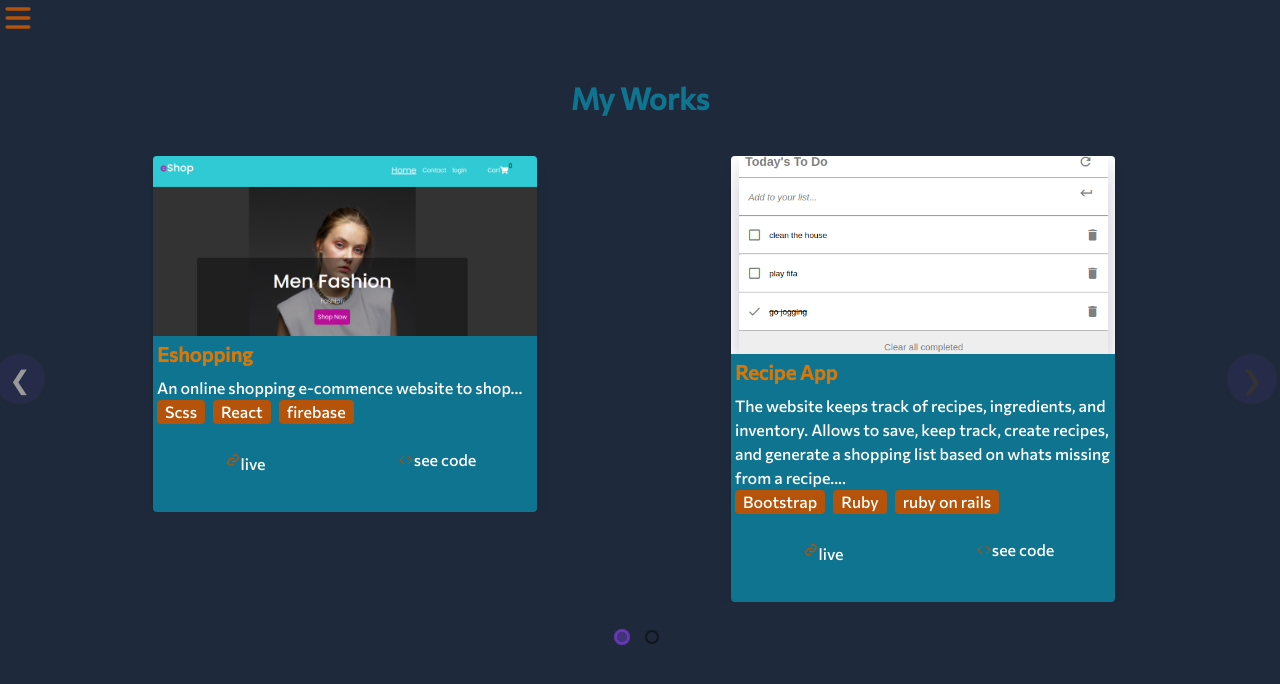
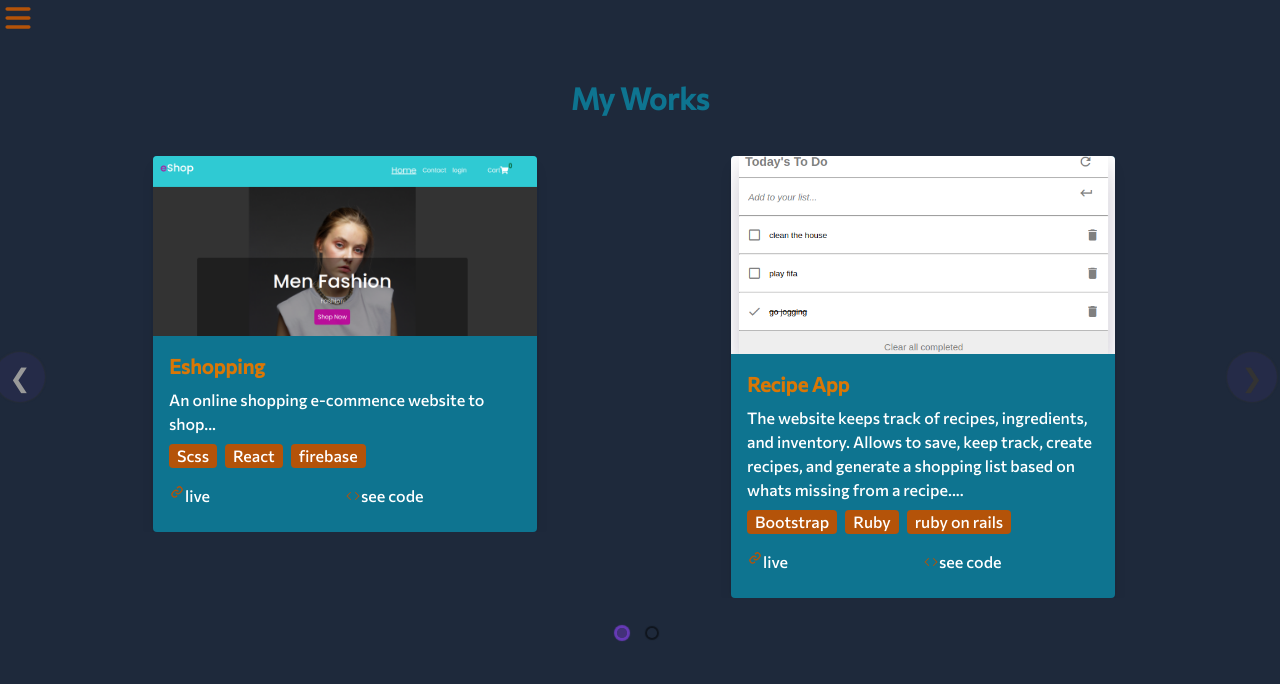
Before and after one commit to medsonmoombe/portifolio, a React (Create React App) app: page /works in a window 1280 px wide. Shown: the top 684 px of the page. Built offline with nearby package versions, Linux system fonts and the light colour scheme.

Commit message:
Add adjustment to the cards

```diff
--- a/package.json
+++ b/package.json
@@ -20,6 +20,7 @@
     "react-scripts": "5.0.1",
     "react-tsparticles": "^2.5.3",
     "styled-components": "^5.3.6",
+    "swiper": "^8.4.5",
     "tsparticles": "^2.5.3",
     "tsparticles-engine": "^2.3.3",
     "web-vitals": "^2.1.4"
--- a/src/components/ProjectCard.js
+++ b/src/components/ProjectCard.js
@@ -4,42 +4,54 @@ import { BiLink } from "react-icons/bi";
 import { BsCode } from "react-icons/bs";
 
 const ProjectCard = ({ project }) => {
-  const { title, img, description, link , code, lang} = project;
+  const { title, img, description, link, code, lang } = project;
   return (
     <>
-      <motion.div
-      className="max-w-sm rounded overflow-hidden shadow-lg bg-cyan-700 w-full h-auto">
+      <motion.div className="max-w-sm rounded overflow-hidden shadow-lg bg-cyan-700 w-full h-auto">
         <motion.img
-            whileHover={{scale: 1.05}}
+          whileHover={{ scale: 1.05 }}
           transition={{ duration: 0.6, ease: "easeInOut" }}
-        className="w-full h-42" src={img} alt="project name"></motion.img>
-        <div className="px-1 py-1">
-          <div className="font-bold text-xl mb-2 text-amber-600 font-bold	 capitalize">{title}</div>
-          <p className="text-white text-base w-30 overflow-ellipsis sm:text-xs">{description}...</p>
-          <div className="flex justify-start items-start gap-2">
-          <span className="bg-amber-700 text-white border-0 px-2 py-0 rounded">{lang[0]}</span>
-          <span className="bg-amber-700 text-white border-0 px-2 py-0 rounded">{lang[1]}</span>
-          <span className="bg-amber-700 text-white border-0 px-2 py-0 rounded">{lang[2]}</span>
+          className="w-full h-42"
+          src={img}
+          alt="project name"
+        ></motion.img>
+        <div className="flex flex-col p-4">
+          <div className="font-bold text-xl mb-2 text-amber-600 font-bold	 capitalize">
+            {title}
           </div>
+          <p className="text-white text-base w-30 overflow-ellipsis sm:text-xs">
+            {description}...
+          </p>
+          <div className="flex justify-start items-start gap-2 mt-2">
+            <span className="bg-amber-700 text-white border-0 px-2 py-0 rounded sm:text-xs">
+              {lang[0]}
+            </span>
+            <span className="bg-amber-700 text-white border-0 px-2 py-0 rounded sm:text-xs">
+              {lang[1]}
+            </span>
+            <span className="bg-amber-700 text-white border-0 px-2 py-0 rounded sm:text-xs">
+              {lang[2]}
+            </span>
           </div>
-        <div className="flex justify-start items-baseline ">
-          <div className="px-6 pb-2 w-4/5 flex justify-center items-center mb-4">
+          <div className="flex mt-4">
+            <div className="w-4/5 flex justify-flex-start items-center">
               <a
                 href={link}
-              className="flex bg-transparent rounded-full px-3 py-1 sm:text-xs  text-white mr-2 mb-2 hover:underline"
+                className="flex bg-transparent rounded-full sm:text-xs  text-white mr-2 mb-2 hover:underline"
               >
                 <BiLink className="text-amber-700" />
                 live
               </a>
             </div>
-          <div className="px-6 pt-4 pb-2 w-4/5 flex justify-center items-center sm:pl-0 mb-4">
+            <div className="w-4/5 flex justify-flex-start items-center sm:pl-0 ">
               <a
                 href={code}
-              className="flex bg-transparent  px-3 py-1 sm:text-xs  text-white mr-2 mb-2 hover:underline transition duration-150 ease-out hover:ease-in"
+                className="flex bg-transparent   sm:text-xs sm:w-max  text-white mr-2 mb-2 hover:underline transition duration-150 ease-out hover:ease-in"
               >
                 <BsCode className="text-amber-700 mt-1" />
                 see code
               </a>
+            </div>
           </div>
         </div>
       </motion.div>
```
Also changed, not shown: 1 other file (tests, documents, lock files or other folders). Lines whose indentation alone changed are shown as unchanged.
